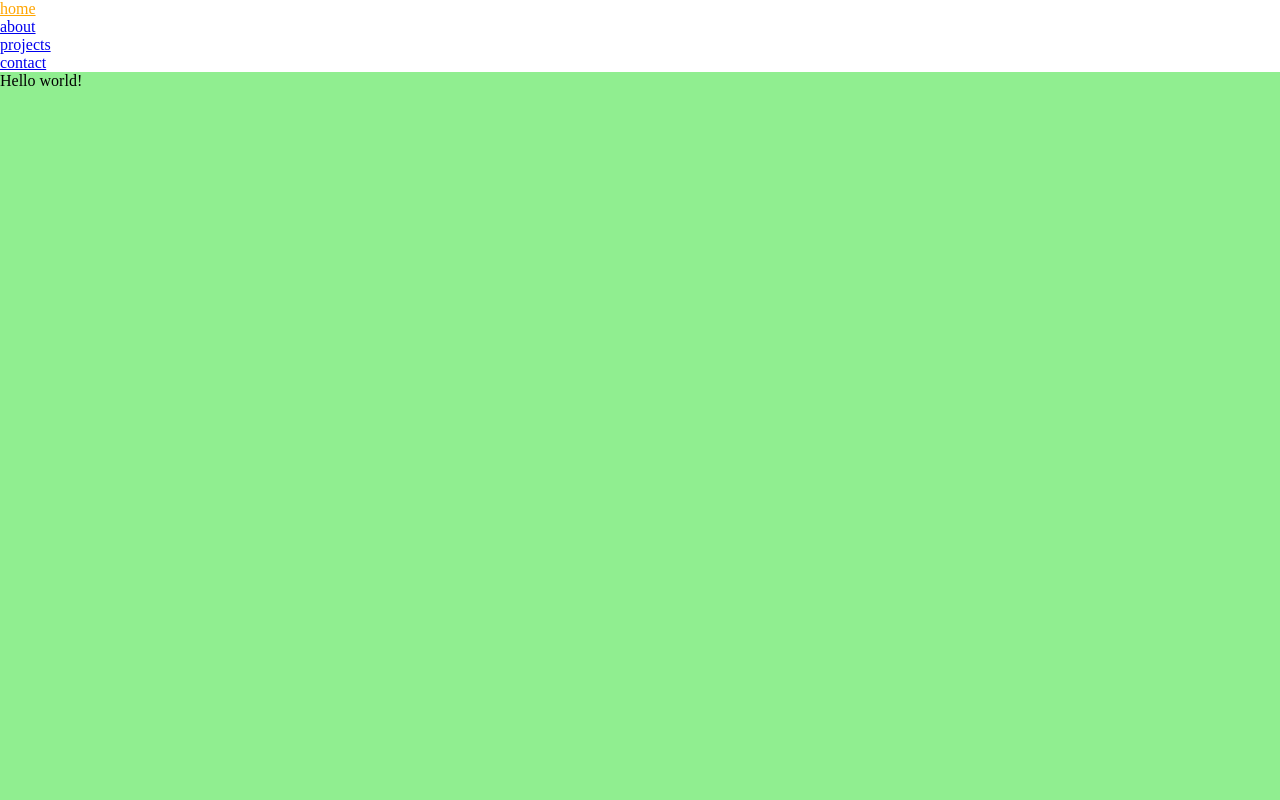
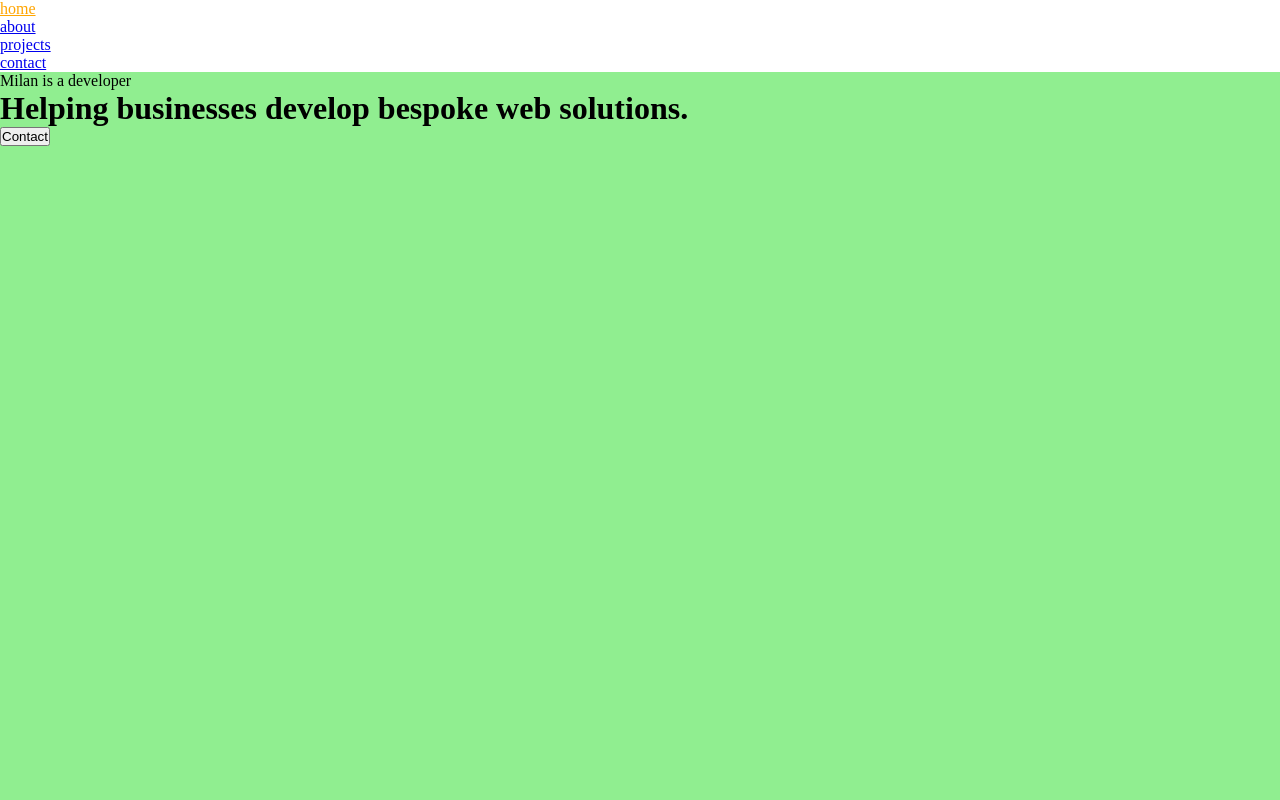
Before and after one commit to MilanStanojlovic/portfolio-gatsby, a Gatsby site: page / in a window 1280 px wide. Shown: the top 800 px of the page. Built offline with nearby package versions, Linux system fonts and the light colour scheme; Gatsby itself is replaced by a stand-in of ours.

Commit message:
content hero and contact

```diff
--- a/src/components/contact/contact.js
+++ b/src/components/contact/contact.js
@@ -4,7 +4,8 @@ import style from './contact.module.scss';
 const Contact = () => {
   return (
     <div className={[style.contact, 'section'].join(' ')}>
-      Contact
+      Let's work together!
+      <button>Contact</button>
     </div>
   )
 }
--- a/src/components/hero/hero.js
+++ b/src/components/hero/hero.js
@@ -3,7 +3,11 @@ import style from './hero.module.scss';
 
 const Hero = () => {
   return (
-    <div className={[style.hero, 'section'].join(' ')}>Hello world!</div>
+    <div className={[style.hero, 'section'].join(' ')}>
+      <span>Milan is a developer</span>
+      <h1>Helping businesses develop bespoke web solutions.</h1>
+      <button>Contact</button>
+    </div>
   )
 }
 
```
